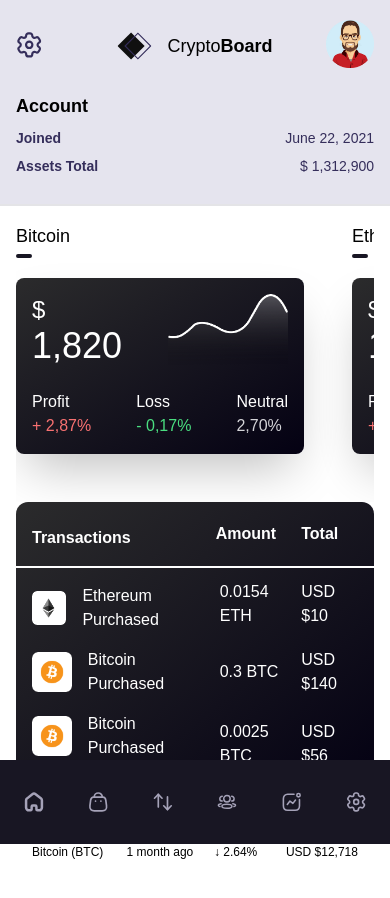
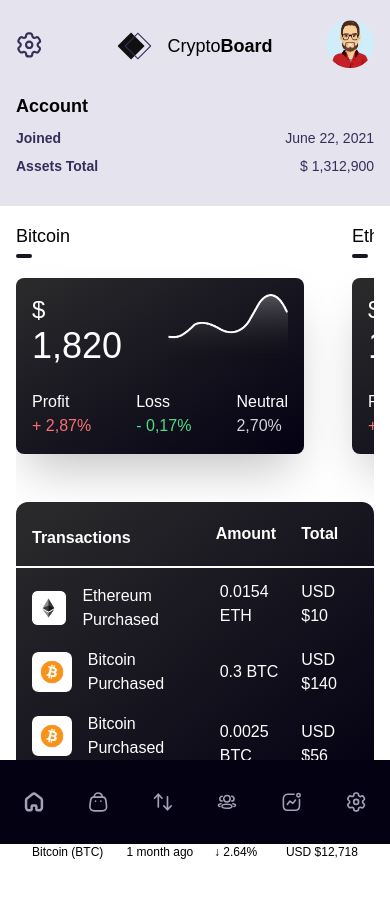
Before and after one commit to SyedHammad06/tailwind-dashboard, a Next.js app: page / in a window 390 px wide. Shown: the top 898 px of the page. Built offline with nearby package versions, Linux system fonts and the light colour scheme.

Commit message:
final commit

```diff
--- a/components/Navbar/Navbar.jsx
+++ b/components/Navbar/Navbar.jsx
@@ -8,7 +8,7 @@ import { logoHeader as LogoHeader } from '../UI/LogoHeader';
 import { Button } from '../UI/Button';
 
 export const Navbar = () => (
-  <div className='bg-secondary fixed bottom-0 sm:left-0 sm:h-screen z-10 md:bg-primary flex w-full sm:w-16 md:w-64 sm:flex-col py-2 px-4 md:px-8 md:py-10'>
+  <div className='bg-tableDark fixed bottom-0 sm:left-0 sm:h-screen z-10 md:bg-primary flex w-full sm:w-16 md:w-64 sm:flex-col py-2 px-4 md:px-8 md:py-10'>
     {/* logo */}
     <div className='hidden md:flex'>
       <LogoHeader />
```
